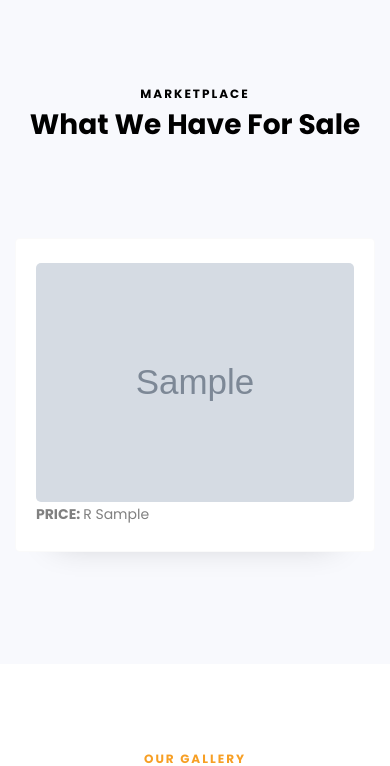
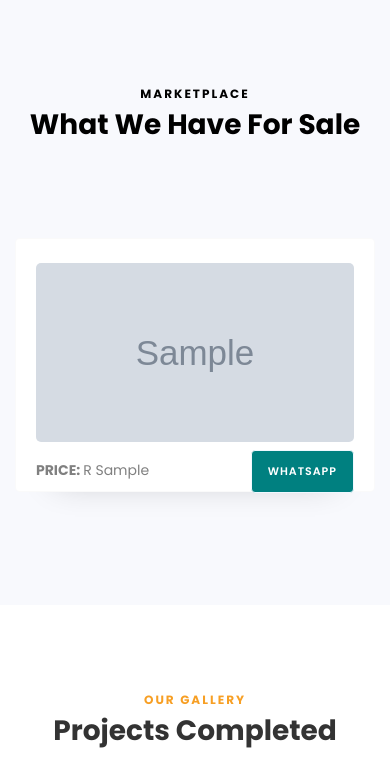
Before and after one commit to DeemTheDev/imvusa2.0, a PHP site: page / in a window 390 px wide. Shown: the part 5026-5792 px from the top of the page. Run offline with PHP 8.4, Linux system fonts and the light colour scheme; data comes from the database, SQL or seed files in the repository; tables that the repository leaves empty hold one stand-in row (values such as "Sample post"); grey boxes marked "Sample" are stand-in pictures; style sheets or scripts are compiled from the project's sources; some libraries are stand-ins or nearby versions; some web fonts are replaced.

Commit message:
Did some changes to the code. Nothing major.

```diff
--- a/admin.php
+++ b/admin.php
@@ -1,6 +1,6 @@
 <?php session_start();
     if(!isset($_SESSION['user_id'])){
-        header("Location: login.php");
+        header("Location: operations/login.php");
         exit();
     }
 ?>
@@ -20,7 +20,7 @@
     <nav>
         <ul>
 
-            <li><a href="logout.php">Log Out</a></li>
+            <li><a href="operations/logout.php">Log Out</a></li>
             <li><a href="index.php">Home</a></li>
         </ul>
     </nav>
--- /dev/null
+++ b/css/main.css
@@ -0,0 +1,34 @@
+.sale__image{
+    position: relative;
+    width: 100%;
+    padding-bottom: 56.25%; /* 16:9 aspect ratio (9 / 16 * 100) */
+    overflow: hidden;
+
+}
+.sale__image img{
+    position: absolute;
+    top: 0;
+    left: 0;
+    width: 100%;
+    height: 100%;
+    object-fit: cover;
+}
+
+.buy__now a{
+    margin-top: 0.5rem;
+    float: right;
+}
+
+.price{
+    position: relative;
+    top: 1rem;
+}
+.whatsapp-buy{
+    background-color: teal !important;
+    border-color: aliceblue !important;
+}
+.whatsapp-buy:hover{
+    background-color: white !important;
+    color: teal !important;
+    border-color: teal !important;
+}
--- a/index.php
+++ b/index.php
@@ -89,7 +89,7 @@
 	        	<li class="nav-item"><a href="services.html" class="nav-link">Services</a></li>
 	        	<li class="nav-item"><a href="project.html" class="nav-link">Marketplace</a></li>
 	          	<li class="nav-item"><a href="contact.html" class="nav-link">Contact</a></li>
-				  <li class="nav-item"><a href="login.php" class="nav-link">Admin</a></li>
+				  <li class="nav-item"><a href="operations/login.php" class="nav-link">Admin</a></li>
 	        </ul>
 	      </div>
 	    </div>
@@ -415,7 +415,8 @@
 							<img style="border-radius: 5px;" src="<?php echo 'images/' . $row1['image_path']; ?>">
 						</div>
 						<div class='text'>
-							<strong>PRICE: </strong><span><?php echo 'R ' . $row1['price']; ?></span>
+							<strong class="price">PRICE: </strong><span class="price"><?php echo 'R ' . $row1['price']; ?></span>
+							<span class="buy__now"><a href="#" class="btn btn-primary whatsapp-buy">Whatsapp</a></span>
 						</div>
 					</div>
 				  </div>
```
Also changed, not shown: js/added.js (added, +21 -0 lines), login.php (deleted, +0 -56 lines), operations/login.php (added, +56 -0 lines), shit.html (deleted, +0 -96 lines), gallery/Gallery-6.jpg (added), gallery/Gallery8.jpg (added), operations/logout.php (renamed from logout.php), operations/send-mail.php (added), 3 other files.
